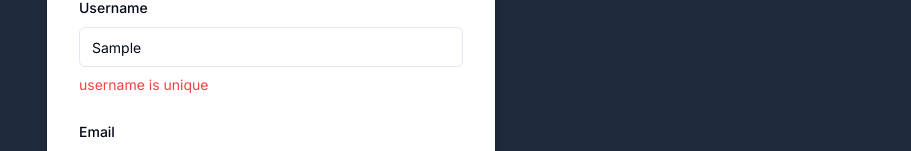
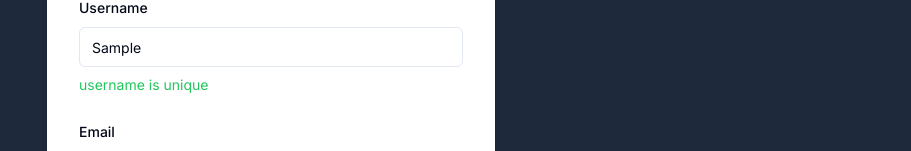
Before and after one commit to mohitparmar1/feedbacksio, a Next.js app: page /sign-up in a window 1280 px wide. Both pictures are taken after typing "Sample", "name@example.com", "Sample123" into the empty fields and a click on the button "Sign Up". Shown: the part 231-382 px from the top of the page, without its empty margins (369-1280 px from the left). Built offline with nearby package versions, Linux system fonts and the light colour scheme; no server answers; the database is empty.

Commit message:
fix : fix username message

```diff
--- a/src/app/(auth)/sign-up/page.tsx
+++ b/src/app/(auth)/sign-up/page.tsx
@@ -128,7 +128,7 @@ export default function SignUpForm() {
                   {!isCheckingUsername && usernameMessage && (
                     <p
                       className={`text-sm ${
-                        usernameMessage === 'Username is unique'
+                        usernameMessage === 'username is unique'
                           ? 'text-green-500'
                           : 'text-red-500'
                       }`}
```
